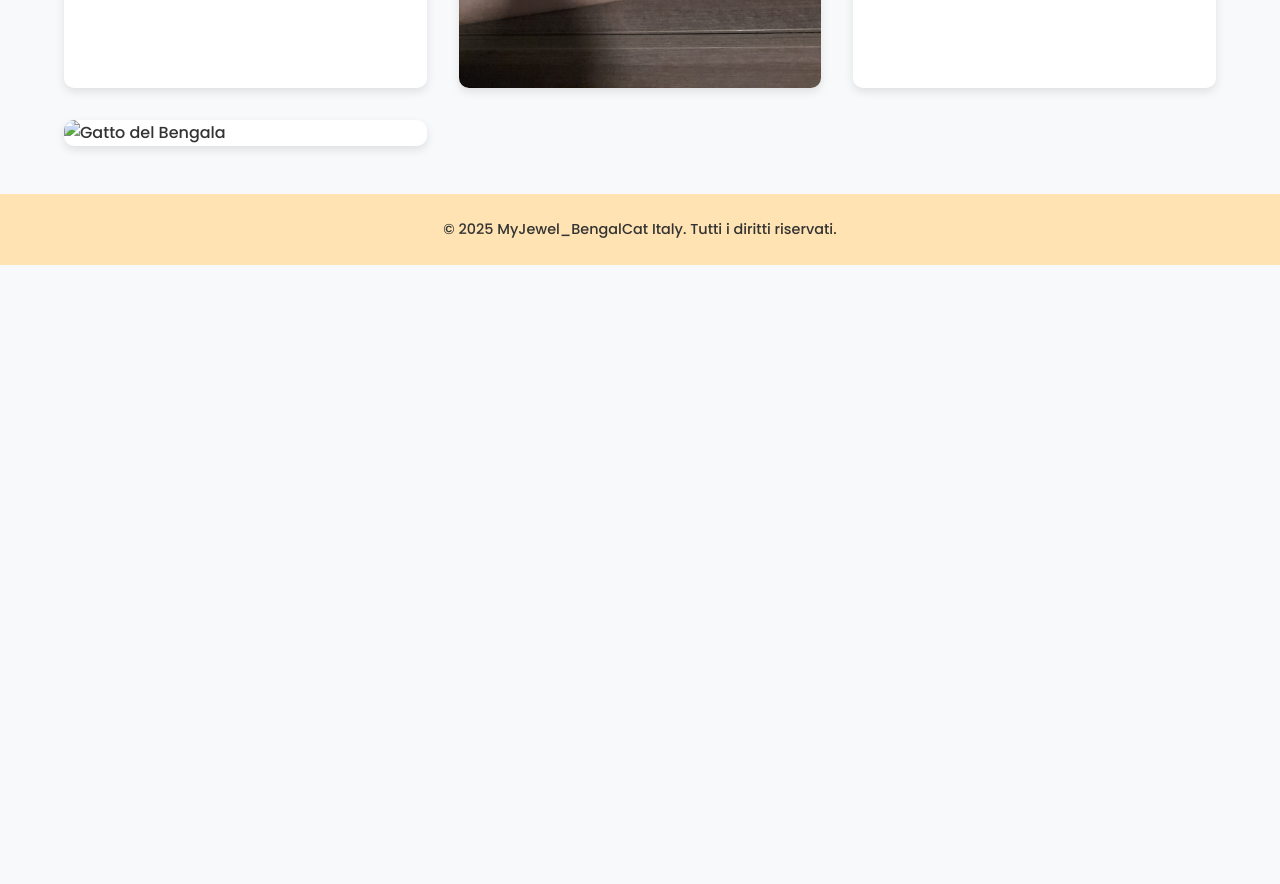
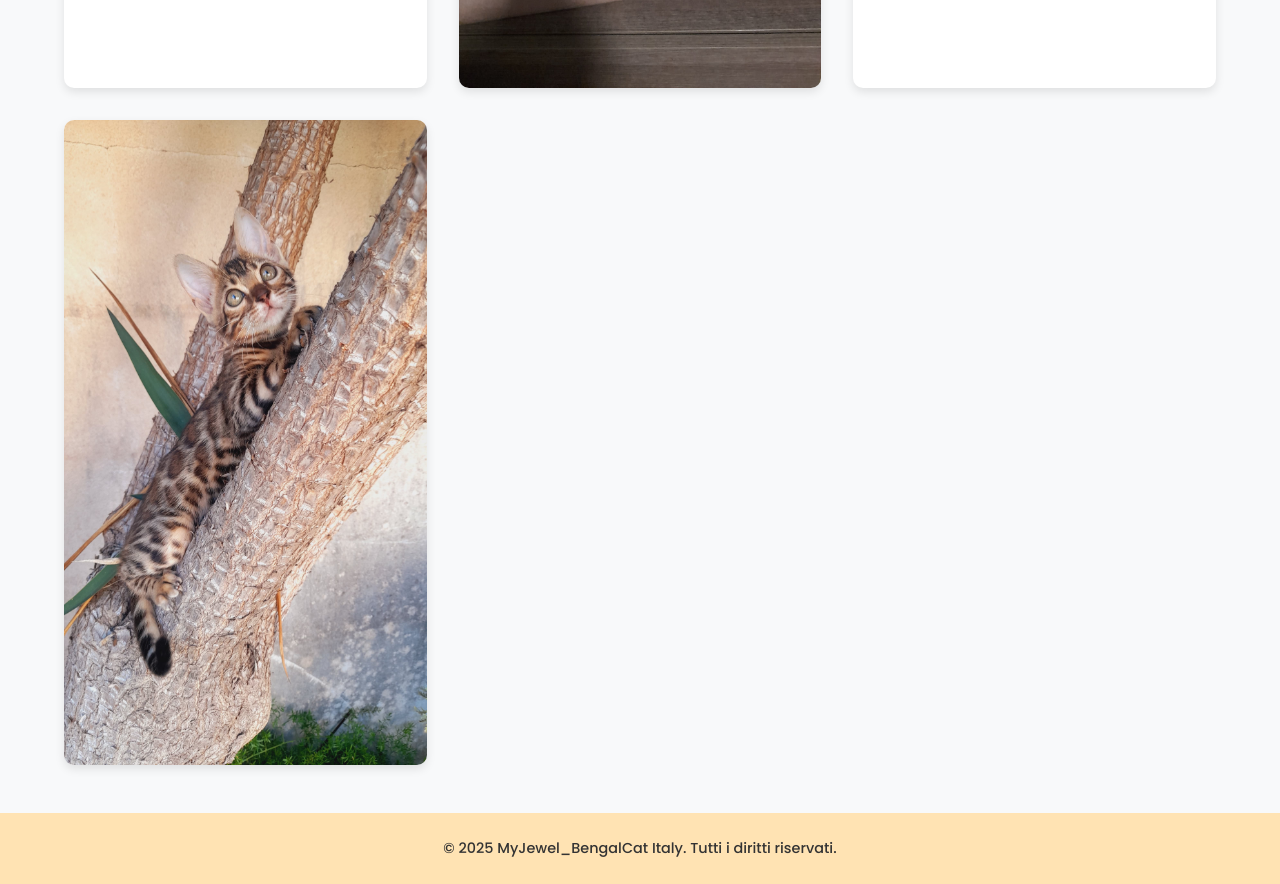
Before and after one commit to Pleon3101/MyJewelBengal, a plain HTML site: page info.html in a window 1280 px wide. Shown: the part 1320-2204 px from the top of the page. Before the commit the page ends 1585 px from the top, so only its background shows below. Drawn offline with nearby package versions, Linux system fonts and the light colour scheme.

Commit message:
Update info.html

```diff
--- a/info.html
+++ b/info.html
@@ -75,7 +75,7 @@
       </div>
 
       <div class="card">
-        <img src="img/bengal4.jpg" alt="Gatto del Bengala">
+        <img src="bengal4.jpg" alt="Gatto del Bengala">
       </div>
 
 
```
